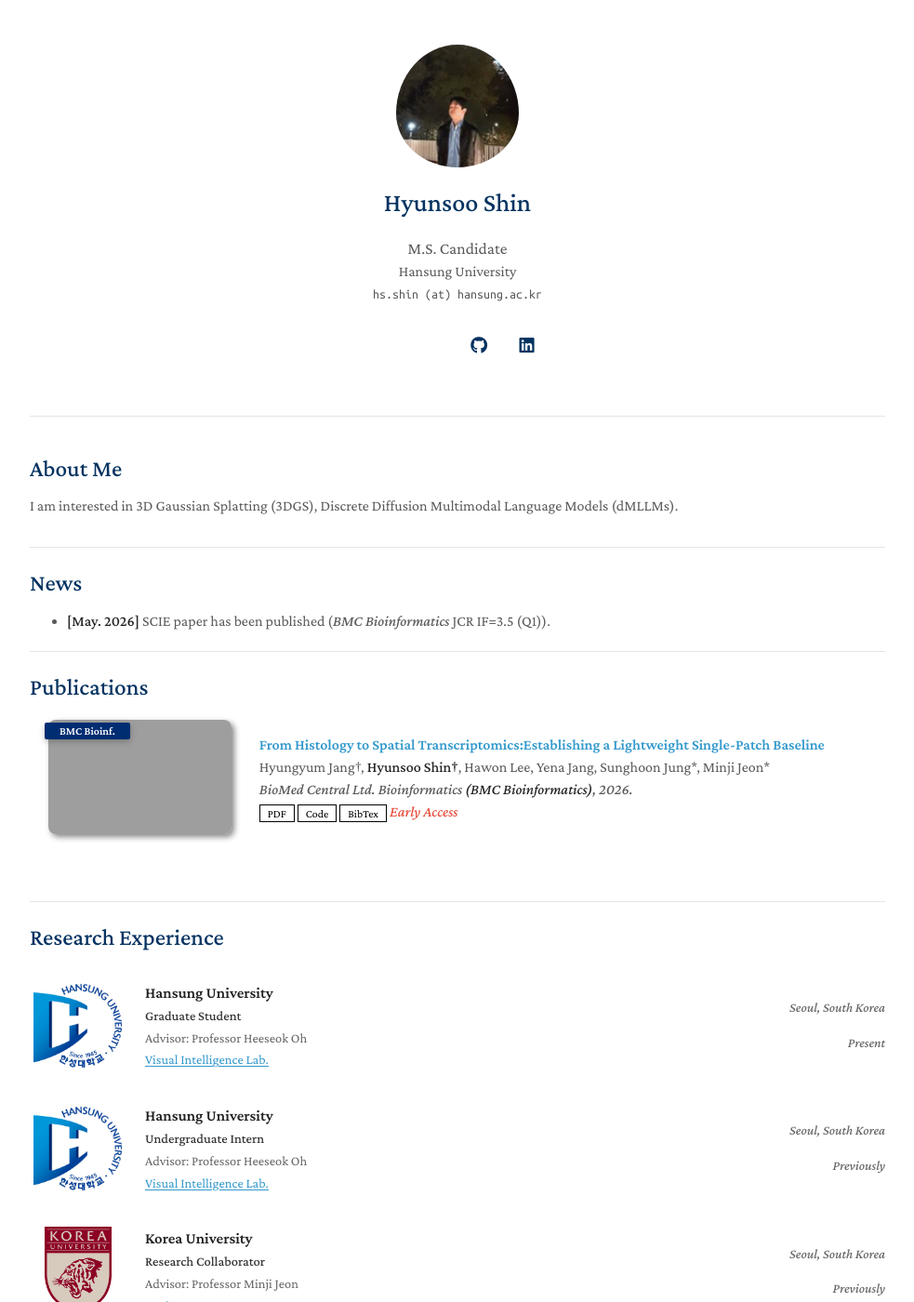
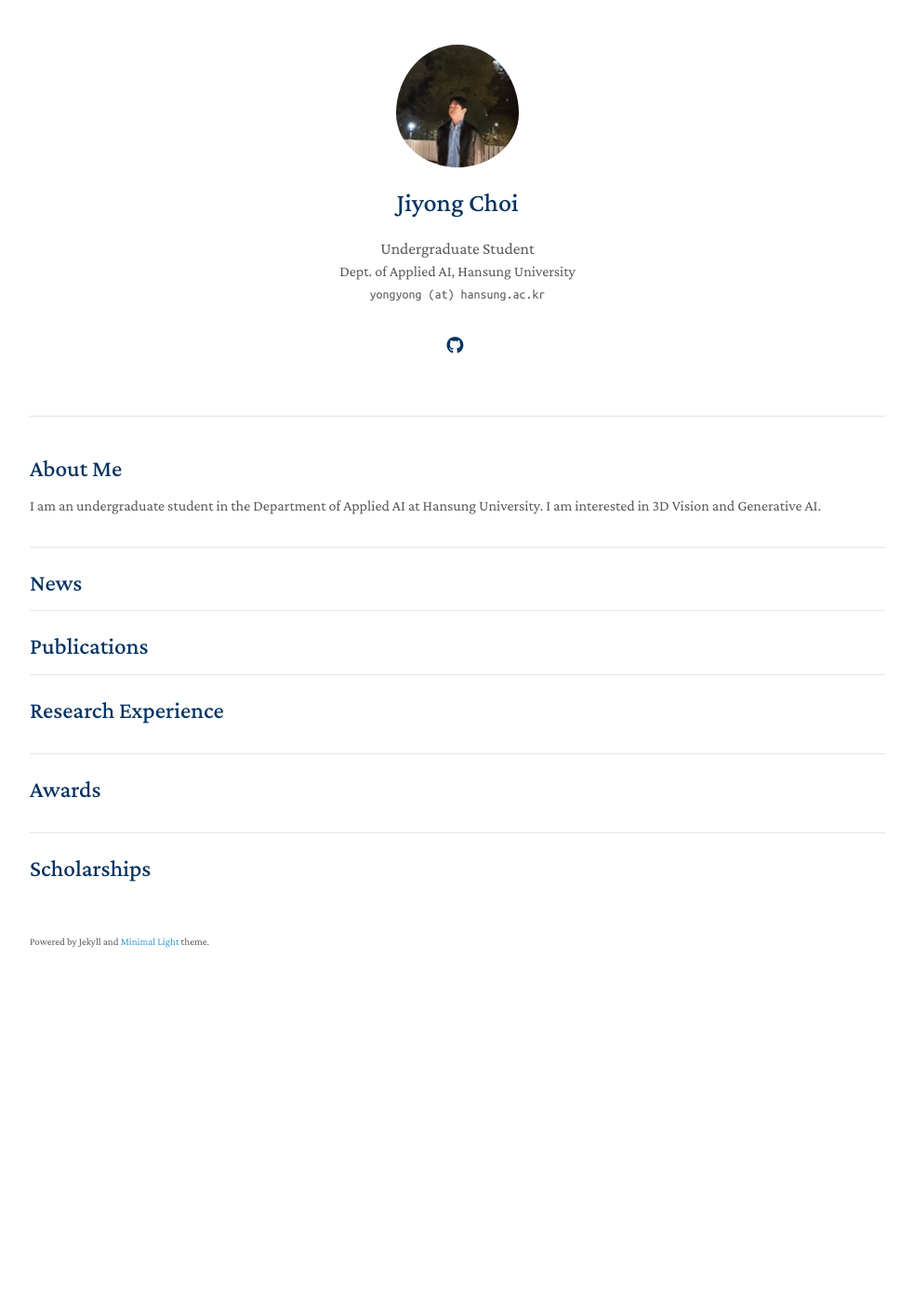
Before and after one commit to YONGJI04/yongji04.github.io, a Jekyll site: the page built from index.md, in a window 1280 px wide and 1400 px high. Shown: the whole window at 93% size, without its empty margins (148-1131 px from the left). Built offline with Jekyll 4.4.1, drawn with Linux system fonts in a browser that asks for light colours; a style sheet for code colours, icons or effects is not loaded; our own code applies the rules of GitHub Pages for plain Markdown files; some of the changed text lies outside the part shown; grey boxes are pictures that could not be loaded.

Commit message:
Update site info to Jiyong Choi

```diff
--- a/_config.yml
+++ b/_config.yml
@@ -1,21 +1,18 @@
 # Basic Information
-title: Hyunsoo Shin
-position: M.S. Candidate
-affiliation: Hansung University
-email: hs.shin (at) hansung.ac.kr
+title: Jiyong Choi
+position: Undergraduate Student
+affiliation: Dept. of Applied AI, Hansung University
+email: yongyong (at) hansung.ac.kr
 
 # Search Engine Optimization (SEO)
 # The following information is used to improve the website traffic from search engines, e.g., Google.
-keywords: Hyunsoo Shin
-description: Hyunsoo Shin Hompage.
-canonical: https://shinhyun-soo.github.io/
+keywords: Jiyong Choi
+description: Jiyong Choi Homepage.
+canonical: https://yongji04.github.io/
 
 # Links
 # If you don't need one of them, you may delete the corresponding line.
-google_scholar: https://scholar.google.com/citations?user=Iko8DQ8AAAAJ
-cv_link: assets/files/curriculum_vitae.pdf
-github_link: https://github.com/shinhyun-soo
-linkedin: https://www.linkedin.com/in/hyunsoo-shin-7412b7253/
+github_link: https://github.com/YONGJI04
 #twitter: https://twitter.com/
 
 # Images (e.g., your profile picture and your website's favicon)
--- a/_data/experience.yml
+++ b/_data/experience.yml
@@ -1,28 +1 @@
 main:
-
-  - school: Hansung University
-    location: Seoul, South Korea
-    status: Present
-    role: Graduate Student
-    advisor: Professor Heeseok Oh
-    lab: Visual Intelligence Lab.
-    lab_url: https://sites.google.com/view/hs-vilab
-    logo: /assets/img/hsu-logo.jpg
-
-  - school: Hansung University
-    location: Seoul, South Korea
-    status: Previously
-    role: Undergraduate Intern
-    advisor: Professor Heeseok Oh
-    lab: Visual Intelligence Lab.
-    lab_url: https://sites.google.com/view/hs-vilab
-    logo: /assets/img/hsu-logo.jpg
-
-  - school: Korea University
-    location: Seoul, South Korea
-    status: Previously
-    role: Research Collaborator
-    advisor: Professor Minji Jeon
-    lab: MedAI LAB
-    lab_url: https://medai.korea.ac.kr/
-    logo: /assets/img/ku_logo.png
--- a/_data/publications.yml
+++ b/_data/publications.yml
@@ -1,32 +1 @@
 main:
-
-  - title: From Histology to Spatial Transcriptomics:Establishing a Lightweight Single-Patch Baseline
-    authors: Hyungyum Jang†, <strong>Hyunsoo Shin†</strong>, Hawon Lee, Yena Jang, Sunghoon Jung*, Minji Jeon*
-    conference_short: BMC Bioinf.
-    conference: BioMed Central Ltd. Bioinformatics <strong>(BMC Bioinformatics)</strong>, 2026.
-    pdf: https://rdcu.be/fjuAv
-    code: https://github.com/KU-MedAI/MAI-spatial-transcriptomics
-    bibtex: https://scholar.googleusercontent.com/scholar.bib?q=info:-mwxFpvnTyUJ:scholar.google.com/&output=citation&scisdr=Cli2oAXvENPXodfZZvU:AFyMTJUAAAAAahLffvUBwTqNaHGs5nNcfGPwoUM&scisig=AFyMTJUAAAAAahLffqlvYat0fyEmwCaafb-faNU&scisf=4&ct=citation&cd=-1&hl=ko&scfhb=1
-    image: ./assets/img/teaser_mai.png
-    notes: Early Access
-
-  # - title: Continual Learning for Abdominal Multi-Organ and Tumor Segmentation
-  #   authors: Yixiao Zhang, Xinyi Li, Huimiao Chen, Alan Yuille, <strong>Yaoyao Liu*</strong>, Zongwei Zhou* (*Corresponding authors)
-  #   conference_short: MICCAI
-  #   conference: International Conference on Medical Image Computing and Computer-Assisted Intervention <strong>(MICCAI)</strong>, 2023.
-  #   pdf: https://arxiv.org/pdf/2306.00988.pdf
-  #   code: https://github.com/MrGiovanni/ContinualLearning
-  #   bibtex: https://bib.yliu.me/MICCAI23.txt
-  #   image: ./assets/img/teaser_example_2.png
-  #   notes: Early Accept
-
-  # - title: "Mnemonics Training: Multi-Class Incremental Learning without Forgetting"
-  #   authors: <strong>Yaoyao Liu</strong>, Yuting Su, An-An Liu, Bernt Schiele, Qianru Sun
-  #   conference_short: CVPR
-  #   conference: IEEE/CVF Conference on Computer Vision and Pattern Recognition <strong>(CVPR)</strong>, 2020.
-  #   pdf: https://arxiv.org/pdf/2002.10211.pdf
-  #   code: https://github.com/yaoyao-liu/class-incremental-learning/tree/main/mnemonics-training
-  #   page: https://class-il.mpi-inf.mpg.de/mnemonics/
-  #   bibtex: https://class-il.mpi-inf.mpg.de/mnemonics/
-  #   notes: Oral Presentation
-  #   image: ./assets/img/teaser_example.png
--- a/_data/scholarships.yml
+++ b/_data/scholarships.yml
@@ -1,5 +1 @@
 main:
-
-  - title: Master's Fellowship for Science and Engineering
-    status: Under review
-    organization: Ministry of Science and ICT
--- a/index.md
+++ b/index.md
@@ -4,11 +4,9 @@ layout: homepage
 
 ## About Me
 
-I am interested in 3D Gaussian Splatting (3DGS), Discrete Diffusion Multimodal Language Models (dMLLMs).
+I am an undergraduate student in the Department of Applied AI at Hansung University. I am interested in 3D Vision and Generative AI.
 
 ## News
-
-- **[May. 2026]** SCIE paper has been published (_BMC Bioinformatics_ JCR IF=3.5 (Q1)).
 
 {% include_relative _includes/publications.md %}
 
```
Also changed, not shown: _data/awards.yml (+0 -15 lines).
